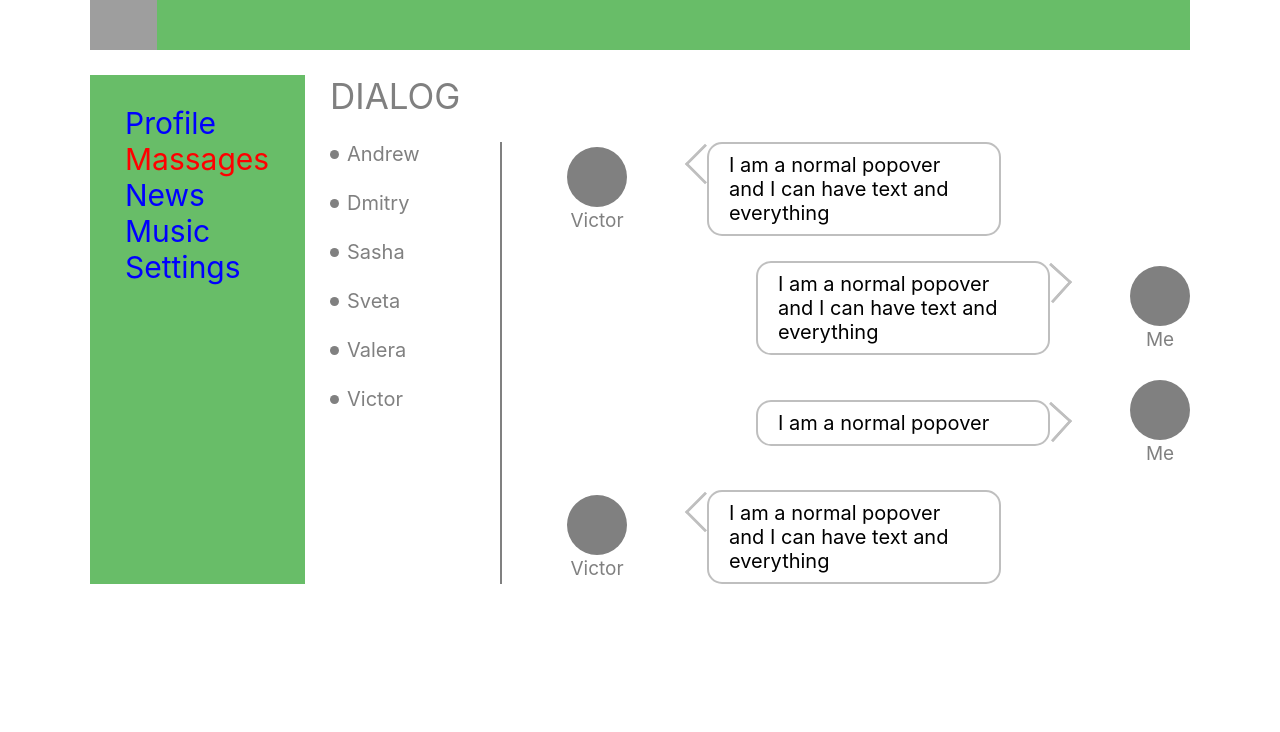
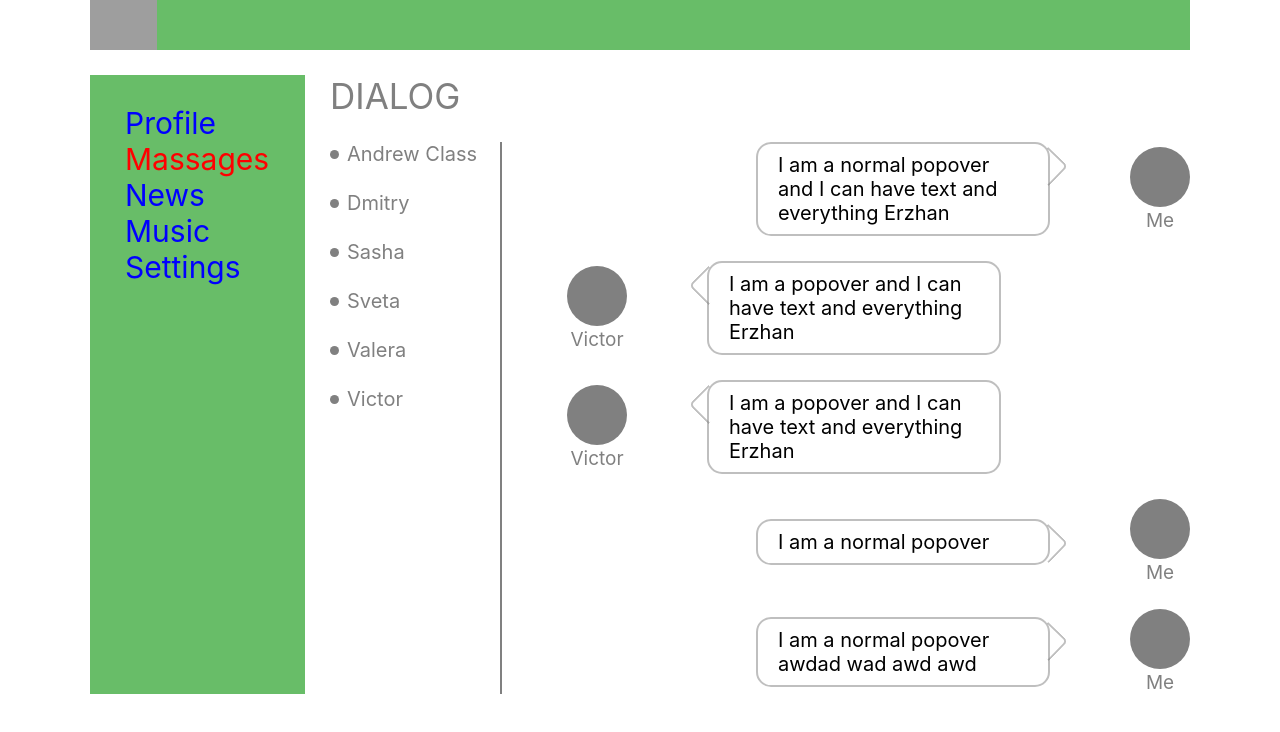
Before and after one commit to pixel1401/react, a React (Create React App) app: page /dialog in a window 1280 px wide. Shown: the top 732 px of the page. Built offline with nearby package versions, Linux system fonts and the light colour scheme; grey boxes are pictures that could not be loaded.

Commit message:
24 lesson

```diff
--- a/src/App.css
+++ b/src/App.css
@@ -39,4 +39,35 @@ a {
  "n c";
   grid-gap: 25px;
 }
+
+.heart {
+  background-color: red;
+  display: inline-block;
+  height: 15px;
+  margin: 0 10px;
+  position: relative;
+  top: 0;
+  transform: rotate(-42deg);
+  width: 15px;
+}
+
+.heart:before,
+.heart:after {
+  content: "";
+  background-color: red;
+  border-radius: 50%;
+  height: 15px;
+  position: absolute;
+  width: 15px;
+}
+
+.heart:before {
+  top: -6.5px;
+  left: 0;
+}
+
+.heart:after {
+  left: 6.5px;
+  top: 0;
+}
 /*# sourceMappingURL=App.css.map */
--- a/src/component/dialog/Dialog.jsx
+++ b/src/component/dialog/Dialog.jsx
@@ -1,68 +1,54 @@
 import { NavLink } from "react-router-dom";
 import s from "./Dialog.module.css";
+
+
+const DialogItem = (props) => {
+    return (
+        <NavLink to={`/dialog/${props.id}`}  className={s.dialog__contact_item}>
+            <span className={s.dialog__contact_point}></span>
+            <div className={s.dialog__contact_name}>{props.name}</div>
+        </NavLink>
+    )
+}
+
+
+const DialogWindow = (props)=> {
+    let who = s["dialog__window_" + props.who];
+
+    return (
+        <div className={`${s.dialog__window_item} ${who}`}>
+                <div className={s.dialog__window_icon}>
+                        <div className={s.dialog__window_img}>
+                        </div>
+                <div className={s.dialog__window_name}>{props.name}</div>
+            </div>
+            <div className={s.dialog__window_text}>{props.text}</div>
+        </div>
+    )
+}
+
+
+
 const Dialog = (props) => {
     return (
         <div className = {s.dialog}>
                 <div className={`title ${s.dialog__title}`}>Dialog</div>
                 <div className={s.dialog__contact}>
-                    <NavLink to="/item"  className={s.dialog__contact_item}>
-                        <span className={s.dialog__contact_point}></span>
-                        <div className={s.dialog__contact_name}>Andrew</div>
-                    </NavLink>
-                    <NavLink to="/item" className={s.dialog__contact_item}>
-                        <span className={s.dialog__contact_point}></span>
-                        <div className={s.dialog__contact_name}>Dmitry</div>
-                    </NavLink>
-                    <NavLink to="/item" className={s.dialog__contact_item}>
-                        <span className={s.dialog__contact_point}></span>
-                        <div className={s.dialog__contact_name}>Sasha</div>
-                    </NavLink>
-                    <NavLink to="/item" className={s.dialog__contact_item}>
-                        <span className={s.dialog__contact_point}></span>
-                        <div className={s.dialog__contact_name}>Sveta</div>
-                    </NavLink>
-                    <NavLink to="/item" className={s.dialog__contact_item}>
-                        <span className={s.dialog__contact_point}></span>
-                        <div className={s.dialog__contact_name}>Valera</div>
-                    </NavLink>
-                    <NavLink to="/item" className={s.dialog__contact_item}>
-                        <span className={s.dialog__contact_point}></span>
-                        <div className={s.dialog__contact_name}>Victor</div>
-                    </NavLink>
+                    <DialogItem name="Andrew Class" id="1"/>
+                    <DialogItem name="Dmitry" id="2"/>
+                    <DialogItem name="Sasha" id="3"/>
+                    <DialogItem name="Sveta" id="4"/>
+                    <DialogItem name="Valera" id="5"/>
+                    <DialogItem name="Victor" id="6"/>
+
                 </div>
+
                 <div className={s.dialog__window}>
-                    <div className={`${s.dialog__window_item} ${s.dialog__window_aline}`}>
-                        <div className={s.dialog__window_icon}>
-                            <div className={s.dialog__window_img}>
-                            </div>
-                            <div className={s.dialog__window_name}>Victor</div>
-                        </div>
-                        <div className={s.dialog__window_text}>I am a normal popover and I can have text and everything</div>
-                    </div>
-                    <div className={`${s.dialog__window_item}  ${s.dialog__window_mine}`}>
-                        <div className={s.dialog__window_icon}>
-                            <div className={s.dialog__window_img}>
-                            </div>
-                            <div className={s.dialog__window_name}>Me</div>
-                        </div>
-                        <div className={s.dialog__window_text}>I am a normal popover and I can have text and everything</div>
-                    </div>
-                    <div className={`${s.dialog__window_item} ${s.dialog__window_mine}`}>
-                        <div className={s.dialog__window_icon}>
-                            <div className={s.dialog__window_img}>
-                            </div>
-                            <div className={s.dialog__window_name}>Me</div>
-                        </div>
-                        <div className={s.dialog__window_text}>I am a normal popover </div>
-                    </div>
-                    <div className={`${s.dialog__window_item} ${s.dialog__window_aline}`}>
-                        <div className={s.dialog__window_icon}>
-                            <div className={s.dialog__window_img}>
-                            </div>
-                            <div className={s.dialog__window_name}>Victor</div>
-                        </div>
-                        <div className={s.dialog__window_text}>I am a normal popover and I can have text and everything</div>
-                    </div>
+                    <DialogWindow who="mine" name="Me" text="I am a normal popover and I can have text and everything Erzhan"/>
+                    <DialogWindow who="aline" name="Victor" text="I am a  popover and I can have text and everything Erzhan"/>
+                    <DialogWindow who="aline" name="Victor" text="I am a  popover and I can have text and everything Erzhan"/>
+                    <DialogWindow who="mine" name="Me" text="I am a normal popover "/>
+                    <DialogWindow who="mine" name="Me" text="I am a normal popover awdad wad awd awd"/>
                 </div>
         </div>
     )
--- a/src/component/dialog/Dialog.module.css
+++ b/src/component/dialog/Dialog.module.css
@@ -35,6 +35,8 @@
   font-size: 20px;
   transition: all 0.3s;
   color: grey;
+  white-space: nowrap;
+  margin-right: 5px;
 }
 
 .dialog__contact_name:hover {
@@ -88,14 +90,14 @@
 .dialog__window_text::after {
   content: "";
   position: absolute;
-  left: -18px;
-  top: 6px;
+  left: -14px;
+  top: 9px;
   width: 25px;
   height: 25px;
   border: solid rgba(128, 128, 128, 0.5);
-  border-width: 3px 0px 0px 3px;
+  border-width: 2px 0px 0px 2px;
   display: block;
-  border-bottom-right-radius: 5px;
+  border-top-left-radius: 5px;
   transform: skew(-14deg, 14deg) rotate(-59deg);
 }
 
@@ -110,7 +112,7 @@
 
 .dialog__window_mine .dialog__window_text::after {
   left: auto;
-  right: -18px;
-  transform: skew(-14deg, 14deg) rotate(118deg);
+  right: -14px;
+  transform: skew(-14deg, 14deg) rotate(120deg);
 }
 /*# sourceMappingURL=Dialog.module.css.map */
--- a/src/component/dialog/Dialog.module.scss
+++ b/src/component/dialog/Dialog.module.scss
@@ -27,7 +27,9 @@
             font-size: 20px;
             transition: all 0.3s;
             color: grey;
-                &:hover {
+            white-space:nowrap;
+            margin-right: 5px;
+            &:hover {
                     font-size: 30px;
                     color: black;
                 }
@@ -72,18 +74,21 @@
                 &::after {
                     content: "";
                     position: absolute;
-                    left: -18px;
-                    top: 6px;
+                    left: -14px;
+                    top: 9px;
                     width: 25px;
                     height: 25px;
                     border: solid rgba(grey , 0.5);
-                    border-width: 3px 0px 0px 3px;
+                    border-width: 2px 0px 0px 2px;
                     // display: inline-block;
                     display: block;
                     // padding: 14px;
-                    border-bottom-right-radius: 5px;
+                    border-top-left-radius: 5px;
                     // transform: rotate(-49deg);
                     transform: skew(-14deg, 14deg) rotate(-59deg);
+
+
+
                 }
         }
         &_mine{
@@ -93,8 +98,8 @@
                     margin-left: 0;
                         &::after {
                             left: auto;
-                            right: -18px;
-                            transform: skew(-14deg, 14deg) rotate(118deg);
+                            right: -14px;
+                            transform: skew(-14deg, 14deg) rotate(120deg);
                         }
                 }
         }
--- a/src/component/profile/post/post.jsx
+++ b/src/component/profile/post/post.jsx
@@ -4,8 +4,11 @@ const Post = (props) => {
     return (
         <div className= {s.content__comment}>
             <div className= {s.content__comment_item}>
-              <div className= {s.content__comment_img}>
-              </div>
+                <div className={s.content__comment_ava}>
+                    <div className= {s.content__comment_img}>
+                    </div>
+                    <div className={s.content__comment_like}><span className="heart"></span> <span className="count">{props.likeCount}</span></div>
+                </div>
               <div className= {s.content__comment_text}>{props.name}  {props.age}  {props.color}  {props.height}</div>
             </div>
 
--- a/src/component/profile/post/post.module.css
+++ b/src/component/profile/post/post.module.css
@@ -5,7 +5,7 @@
 
 .content__comment_item {
   display: flex;
-  align-items: center;
+  /* align-items: center; */
   width: 100%;
   font-size: 21px;
   margin-top: 25px;
@@ -16,5 +16,17 @@
   height: 25px;
   background-color: #68bd68;
   border-radius: 50%;
+  margin-left: 5px;
+}
+
+
+.content__comment_like {
+
+}
+
+.content__comment_ava {
+  display: flex;
+  flex-direction: column;
+  align-items: flex-start;
   margin-right: 50px;
 }
--- a/src/component/profile/profile.jsx
+++ b/src/component/profile/profile.jsx
@@ -25,9 +25,9 @@ const Profile = () => {
             <button type="submit">Send</button>
           </form>
 
-            <Post name="Egor" age="25"/>
-            <Post  name="Era" height="height: 180"/>
-            <Post  name="Pride" color="red"/>
+            <Post name="Egor" age="25"  likeCount="5"/>
+            <Post  name="Era" height="height: 180" likeCount="5K"/>
+            <Post  name="Pride" color="red" likeCount="55"/>
 
 
 
```
Also changed, not shown: src/App.scss (+32 -0 lines), 2 other files (tests, documents, lock files or other folders).
